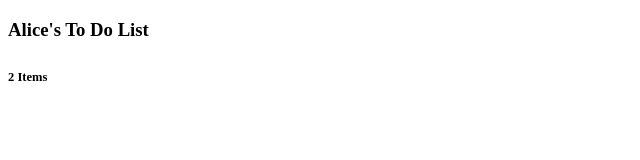
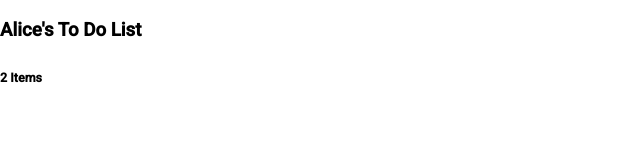
Before and after one commit to dpopkov/drillangular22, an Angular app in the folder c02todo/: page / in a window 1280 px wide. Shown: the top 160 px of the page, without its empty margins (0-640 px from the left). Built offline with nearby package versions, Linux system fonts and the light colour scheme.

Commit message:
c02todo: add Angular Material.

```diff
--- a/c02todo/angular.json
+++ b/c02todo/angular.json
@@ -48,6 +48,7 @@
               "src/assets"
             ],
             "styles": [
+              "./node_modules/@angular/material/prebuilt-themes/indigo-pink.css",
               "src/styles.css"
             ],
             "scripts": []
@@ -115,6 +116,7 @@
               "src/assets"
             ],
             "styles": [
+              "./node_modules/@angular/material/prebuilt-themes/indigo-pink.css",
               "src/styles.css"
             ],
             "scripts": []
--- a/c02todo/package.json
+++ b/c02todo/package.json
@@ -11,10 +11,12 @@
   "private": true,
   "dependencies": {
     "@angular/animations": "~13.0.0",
+    "@angular/cdk": "^13.0.2",
     "@angular/common": "~13.0.0",
     "@angular/compiler": "~13.0.0",
     "@angular/core": "~13.0.0",
     "@angular/forms": "~13.0.0",
+    "@angular/material": "^13.0.2",
     "@angular/platform-browser": "~13.0.0",
     "@angular/platform-browser-dynamic": "~13.0.0",
     "@angular/router": "~13.0.0",
--- a/c02todo/src/app/app.module.ts
+++ b/c02todo/src/app/app.module.ts
@@ -2,13 +2,15 @@
 import { BrowserModule } from '@angular/platform-browser';
 
 import { AppComponent } from './app.component';
+import { BrowserAnimationsModule } from '@angular/platform-browser/animations';
 
 @NgModule({
   declarations: [
     AppComponent
   ],
   imports: [
-    BrowserModule
+    BrowserModule,
+    BrowserAnimationsModule
   ],
   providers: [],
   bootstrap: [AppComponent]
--- a/c02todo/src/index.html
+++ b/c02todo/src/index.html
@@ -6,6 +6,9 @@
   <base href="/">
   <meta name="viewport" content="width=device-width, initial-scale=1">
   <link rel="icon" type="image/x-icon" href="favicon.ico">
+  <link rel="preconnect" href="https://fonts.gstatic.com">
+  <link href="https://fonts.googleapis.com/css2?family=Roboto:wght@300;400;500&display=swap" rel="stylesheet">
+  <link href="https://fonts.googleapis.com/icon?family=Material+Icons" rel="stylesheet">
 </head>
 <body>
   <app-root></app-root>
--- a/c02todo/src/styles.css
+++ b/c02todo/src/styles.css
@@ -1 +1,4 @@
 /* You can add global styles to this file, and also import other style files */
+
+html, body { height: 100%; }
+body { margin: 0; font-family: Roboto, "Helvetica Neue", sans-serif; }
```
Also changed, not shown: 1 other file (tests, documents, lock files or other folders).
